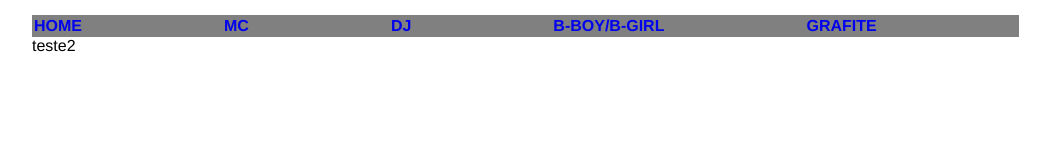
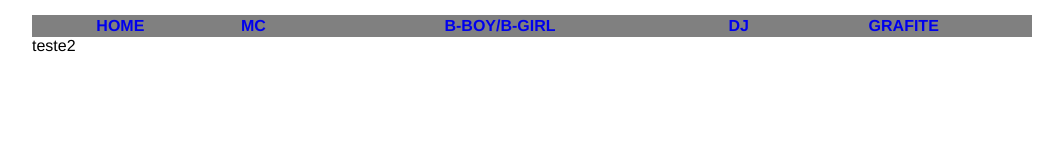
Before and after one commit to BrunoSantosRJ/Os-quatro-elementos-do-Hip-Hop, a plain HTML site: page os quatro elementos do hip hop/index.html in a window 1280 px wide. Shown: the whole page, without its empty margins (108-1171 px from the left). Drawn offline with Linux system fonts and the light colour scheme.

Commit message:
Add files via upload

```diff
--- a/os quatro elementos do hip hop/index.html
+++ b/os quatro elementos do hip hop/index.html
@@ -12,15 +12,18 @@
 <body>
     <div id="container">
         <header>
-            <table id="menu">
-                <tr>
-                    <th><a href="HOME">HOME</a></th>
-                    <th><a href="MC">MC</a></th>
-                    <th><a href="DJ">DJ</a></th>
-                    <th><a href="B-BOY/B-GIRL">B-BOY/B-GIRL</a></th>
-                    <th><a href="GRAFITE">GRAFITE</a></th>
-                </tr>
-            </table>
+            <nav>
+                <table id="menu">
+                    <tr>
+                        <th><a href="index.html">HOME</a></th>
+                        <th><a href="#">MC</a></th>
+                        <th><a href="#">B-BOY/B-GIRL</a></th>
+                        <th><a href="#">DJ</a></th>
+                        <th><a href="#">GRAFITE</a></th>
+                    </tr>
+                </table>
+            </nav>
+
         </header>
         <p>teste2</p>
     </div>
--- a/os quatro elementos do hip hop/style.css
+++ b/os quatro elementos do hip hop/style.css
@@ -7,11 +7,11 @@ body{
 	font-family: Helvetica, "Trebuchet MS", sans-serif;
 	background: #fff url("img/bg.png");
 	margin: 15px;
-
 }
 
 a{
     text-decoration: none;
+
 }
 
 #container{
@@ -23,9 +23,13 @@ a{
 
 #menu{
     background-color: gray;
+    width: 100%;
+}
+
+#menu tr th a{
 
 }
 
-#menu a{
-    padding-right: 140px;
+@media only screen and (max-width: 768px){
+
 }
```
